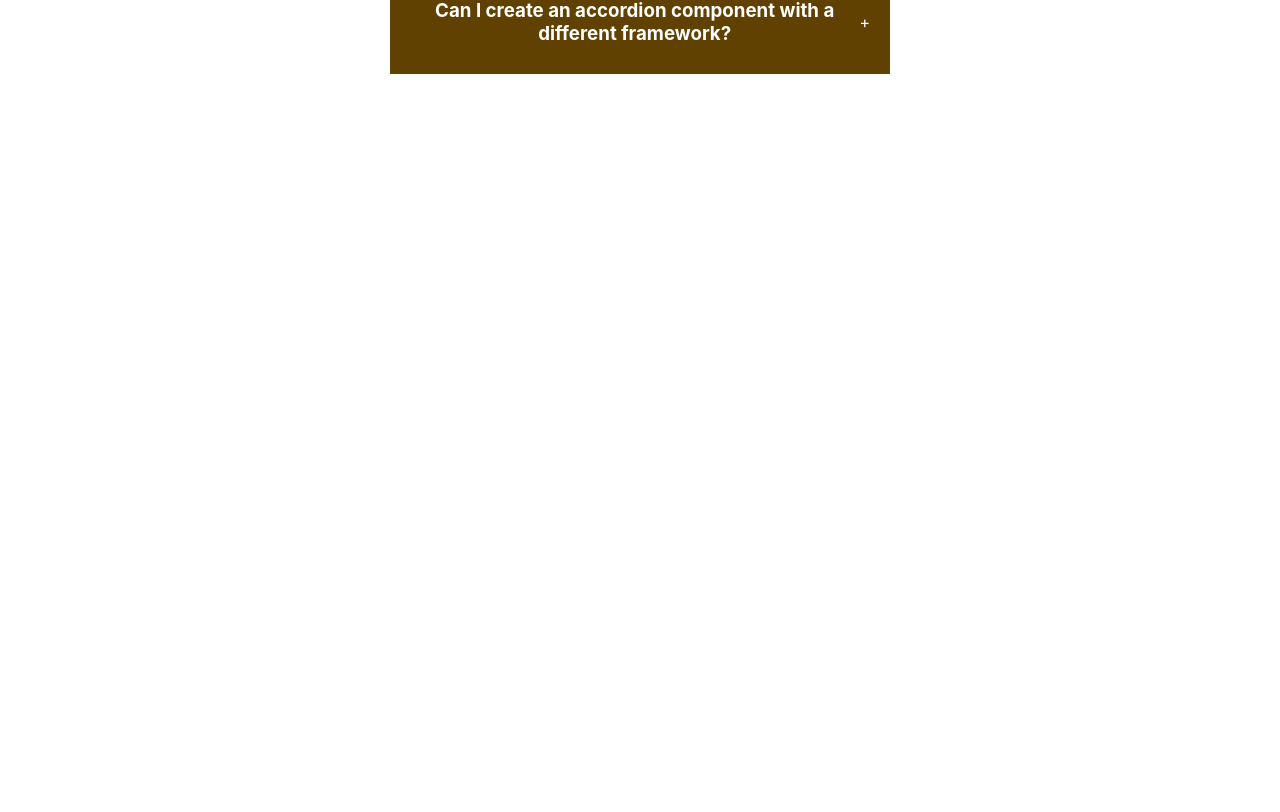
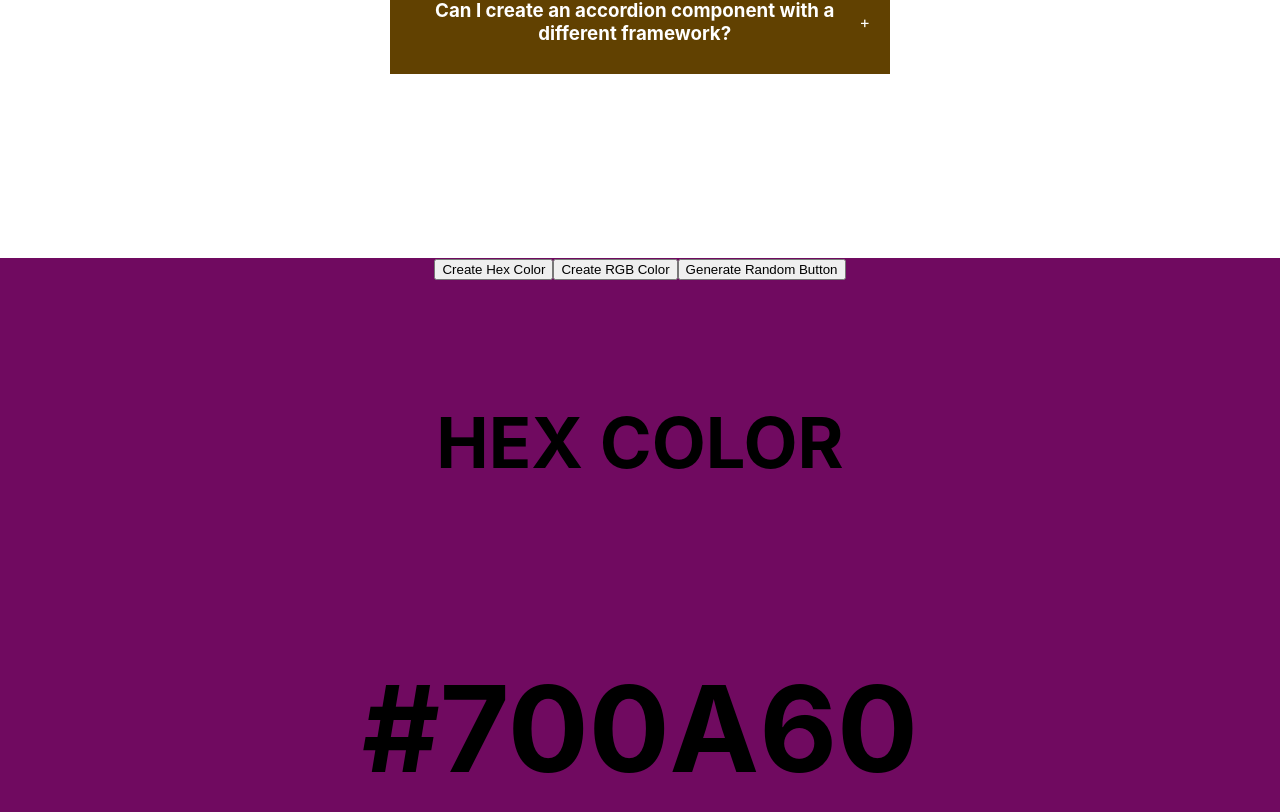
Before and after one commit to AlMags/guided-react-projects, a React (Create React App) app: page / in a window 1280 px wide. Shown: the part 542-1354 px from the top of the page. Before the commit the page ends 800 px from the top, so only its background shows below. Built offline with nearby package versions, Linux system fonts and the light colour scheme.

Commit message:
added color picker project

```diff
--- a/src/App.js
+++ b/src/App.js
@@ -1,12 +1,13 @@
-import logo from './logo.svg';
 import './App.css';
 import Accordian from './components/accordian';
+import RandomColor from './components/random-color';
 
 function App() {
   return (
     <div className="App">
       {/* Accordian Component */}
       <Accordian></Accordian>
+      <RandomColor></RandomColor>
     </div>
   );
 }
--- /dev/null
+++ b/src/components/random-color/index.jsx
@@ -0,0 +1,65 @@
+import { useEffect, useState } from "react"
+
+
+export default function RandomColor() {
+
+    const [typeOfColor, setTypeOfColor] = useState('hex');
+    const [color, setColor] = useState('#000000');
+
+    function randomColorUtility(length){
+        return Math.floor(Math.random()*length);
+    }
+
+    function handleCreateRandomHexColor(){
+        const hex = [0, 1, 2, 3, 4, 5, 6, 7, 8, 9, "A", "B", "C", "D", "E", "F"];
+        let hexColor = "#";
+
+        for(let i = 0; i < 6; i++){
+            hexColor += hex[randomColorUtility(hex.length)];
+        }
+        console.log(hexColor)
+
+        setColor(hexColor)
+    }
+
+    function handleCreateRandomRGBColor(){
+        const r = randomColorUtility(256);
+        const g = randomColorUtility(256);
+        const b = randomColorUtility(256);
+
+        setColor(`rgb(${r},${g},${b})`);
+    }
+
+    useEffect(() => {
+        typeOfColor === 'rgb' ? handleCreateRandomRGBColor() : handleCreateRandomHexColor();
+    }, [typeOfColor])
+
+
+
+    return<div style={
+        {
+            width: '100vw',
+            height: '100vh',
+            background: color,
+        }
+    }>
+        <button onClick={() => setTypeOfColor('hex')}>Create Hex Color</button>
+        <button onClick={() => setTypeOfColor('rgb')}>Create RGB Color</button>
+        <button onClick={typeOfColor === 'hex' ?
+        () => handleCreateRandomHexColor() :
+        () => handleCreateRandomRGBColor()}>Generate Random Button</button>
+        <div style={{
+            display: 'flex',
+            justifyContent: 'center',
+            alignItems: 'center',
+            color: '#fffff',
+            fontSize: '60px',
+            marginTop: '50px',
+            flexDirection: 'column',
+            gap: '20px'
+        }}>
+            <h3>{typeOfColor === "rgb" ? 'RGB COLOR' : 'HEX COLOR'}</h3>
+            <h1>{color}</h1>
+        </div>
+    </div>
+}
```
